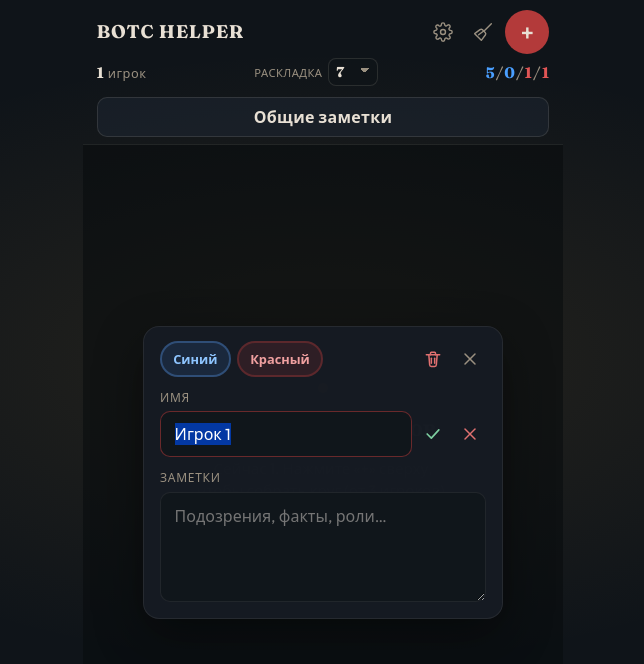
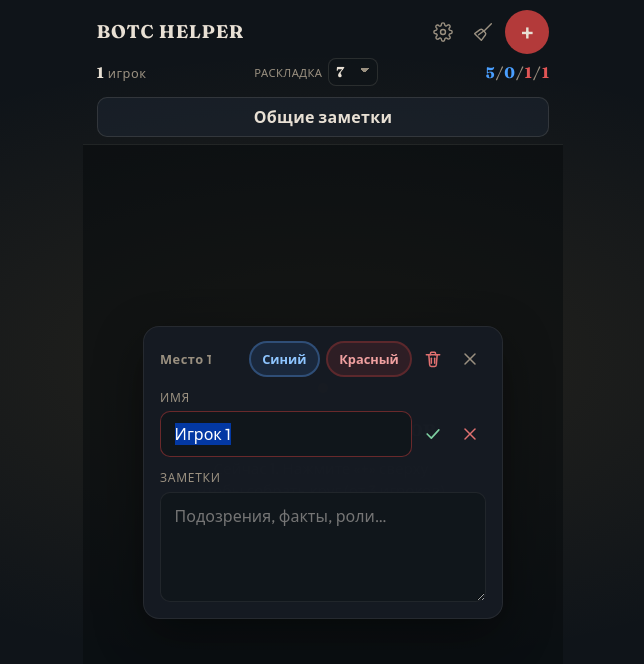
Before and after one commit to xenoxil/botc-helper, a React (Vite) app: page / in a window 1280 px wide. Both pictures are taken after a click on the button "Добавить игрока". Shown: the top 664 px of the page, without its empty margins (317-961 px from the left). Built offline with nearby package versions, Linux system fonts and the light colour scheme.

Commit message:
show player order number on table and in player card

```diff
--- a/src/App.tsx
+++ b/src/App.tsx
@@ -84,6 +84,9 @@ function App() {
           <PlayerSheet
             key={selectedPlayer.id}
             player={selectedPlayer}
+            seatNumber={
+              players.findIndex((player) => player.id === selectedPlayer.id) + 1
+            }
             startInNameEdit={openWithNameEdit}
             onClose={() => handleSelectPlayer(null)}
             onNameChange={updatePlayerName}
--- a/src/components/empty-state/EmptyState.tsx
+++ b/src/components/empty-state/EmptyState.tsx
@@ -27,7 +27,7 @@ export const EmptyState = ({
       </p>
       {isPartial ? (
         <ul className="empty-state__list">
-          {players.map((player) => (
+          {players.map((player, index) => (
             <li key={player.id}>
               <button
                 type="button"
@@ -38,7 +38,7 @@ export const EmptyState = ({
                 }
                 onClick={() => onSelectPlayer(player.id)}
               >
-                {player.name || 'Без имени'}
+                {`${index + 1} · ${player.name || 'Без имени'}`}
               </button>
             </li>
           ))}
--- a/src/components/player-circle/PlayerCircle.tsx
+++ b/src/components/player-circle/PlayerCircle.tsx
@@ -60,6 +60,7 @@ export const PlayerCircle = ({
             <PlayerSeat
               key={player.id}
               player={player}
+              seatNumber={index + 1}
               x={position.x}
               y={position.y}
               quarter={position.quarter}
--- a/src/components/player-circle/PlayerSeat.css
+++ b/src/components/player-circle/PlayerSeat.css
@@ -42,6 +42,28 @@
     border-color 180ms ease,
     transform 180ms ease,
     box-shadow 180ms ease;
+}
+
+.player-seat__number {
+  position: absolute;
+  top: -0.2rem;
+  right: -0.2rem;
+  z-index: 2;
+  display: inline-flex;
+  align-items: center;
+  justify-content: center;
+  min-width: 1.1rem;
+  height: 1.1rem;
+  padding: 0 0.2rem;
+  border-radius: 999px;
+  border: 1px solid var(--sheet-border);
+  background: var(--sheet);
+  color: var(--ink-muted);
+  font-family: var(--font-ui);
+  font-size: 0.58rem;
+  font-weight: 600;
+  line-height: 1;
+  letter-spacing: 0;
 }
 
 .player-seat__name,
--- a/src/components/player-circle/PlayerSeat.tsx
+++ b/src/components/player-circle/PlayerSeat.tsx
@@ -9,6 +9,7 @@ import './PlayerSeat.css'
 
 interface IPlayerSeatProps {
   player: IPlayer
+  seatNumber: number
   x: number
   y: number
   quarter: SeatQuarterT
@@ -24,6 +25,7 @@ interface IPlayerSeatProps {
 
 export const PlayerSeat = ({
   player,
+  seatNumber,
   x,
   y,
   quarter,
@@ -74,12 +76,17 @@ export const PlayerSeat = ({
       aria-pressed={isSelected}
       aria-label={
         hasNotes
-          ? `${player.name || 'Без имени'}: ${notesPreview}`
-          : player.name || 'Без имени'
+          ? `Место ${seatNumber}, ${player.name || 'Без имени'}: ${notesPreview}`
+          : `Место ${seatNumber}, ${player.name || 'Без имени'}`
       }
     >
       <span className="player-seat__name">{player.name || 'Без имени'}</span>
-      <span className="player-seat__avatar">{getPlayerInitials(player.name)}</span>
+      <span className="player-seat__avatar">
+        <span className="player-seat__number" aria-hidden="true">
+          {seatNumber}
+        </span>
+        {getPlayerInitials(player.name)}
+      </span>
       {hasNotes ? (
         <span className="player-seat__notes">{notesPreview}</span>
       ) : null}
--- a/src/components/player-sheet/PlayerSheet.css
+++ b/src/components/player-sheet/PlayerSheet.css
@@ -129,6 +129,17 @@
   color: var(--ink);
 }
 
+.player-sheet__seat {
+  margin: 0;
+  flex-shrink: 0;
+  font-family: var(--font-ui);
+  font-size: 0.8rem;
+  font-weight: 600;
+  letter-spacing: 0.04em;
+  color: var(--ink-muted);
+  white-space: nowrap;
+}
+
 .field__label {
   font-size: 0.75rem;
   letter-spacing: 0.06em;
--- a/src/components/player-sheet/PlayerSheet.tsx
+++ b/src/components/player-sheet/PlayerSheet.tsx
@@ -5,6 +5,7 @@ import './PlayerSheet.css'
 
 interface IPlayerSheetProps {
   player: IPlayer
+  seatNumber: number
   startInNameEdit?: boolean
   onClose: () => void
   onNameChange: (playerId: string, name: string) => void
@@ -15,6 +16,7 @@ interface IPlayerSheetProps {
 
 export const PlayerSheet = ({
   player,
+  seatNumber,
   startInNameEdit = false,
   onClose,
   onNameChange,
@@ -73,6 +75,8 @@ export const PlayerSheet = ({
         onClick={(event) => event.stopPropagation()}
       >
         <div className="player-sheet__header">
+          <p className="player-sheet__seat">Место {seatNumber}</p>
+          <div className="player-sheet__header-actions">
             <div
               className="player-sheet__marks"
               role="group"
@@ -111,7 +115,6 @@ export const PlayerSheet = ({
                 Красный
               </button>
             </div>
-          <div className="player-sheet__header-actions">
             <button
               type="button"
               className="player-sheet__trash"
```
Lines whose indentation alone changed are shown as unchanged.
